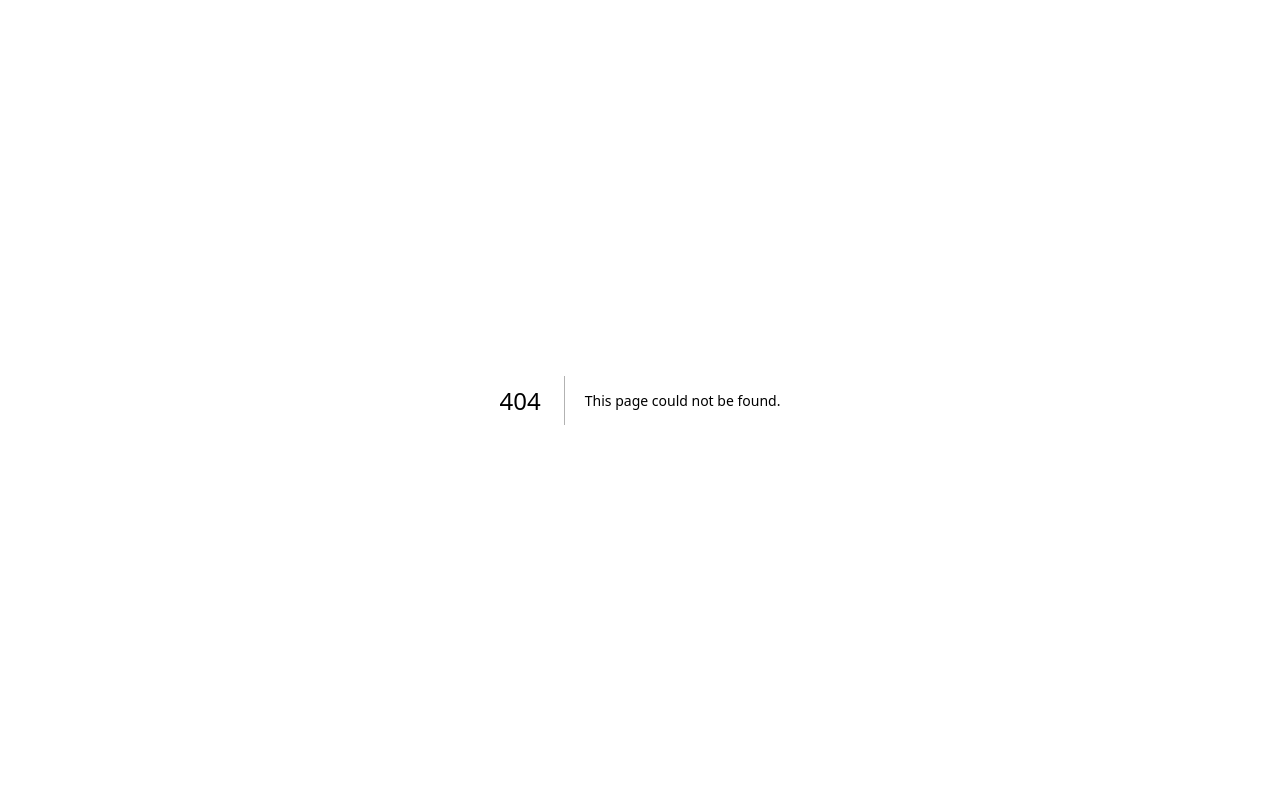
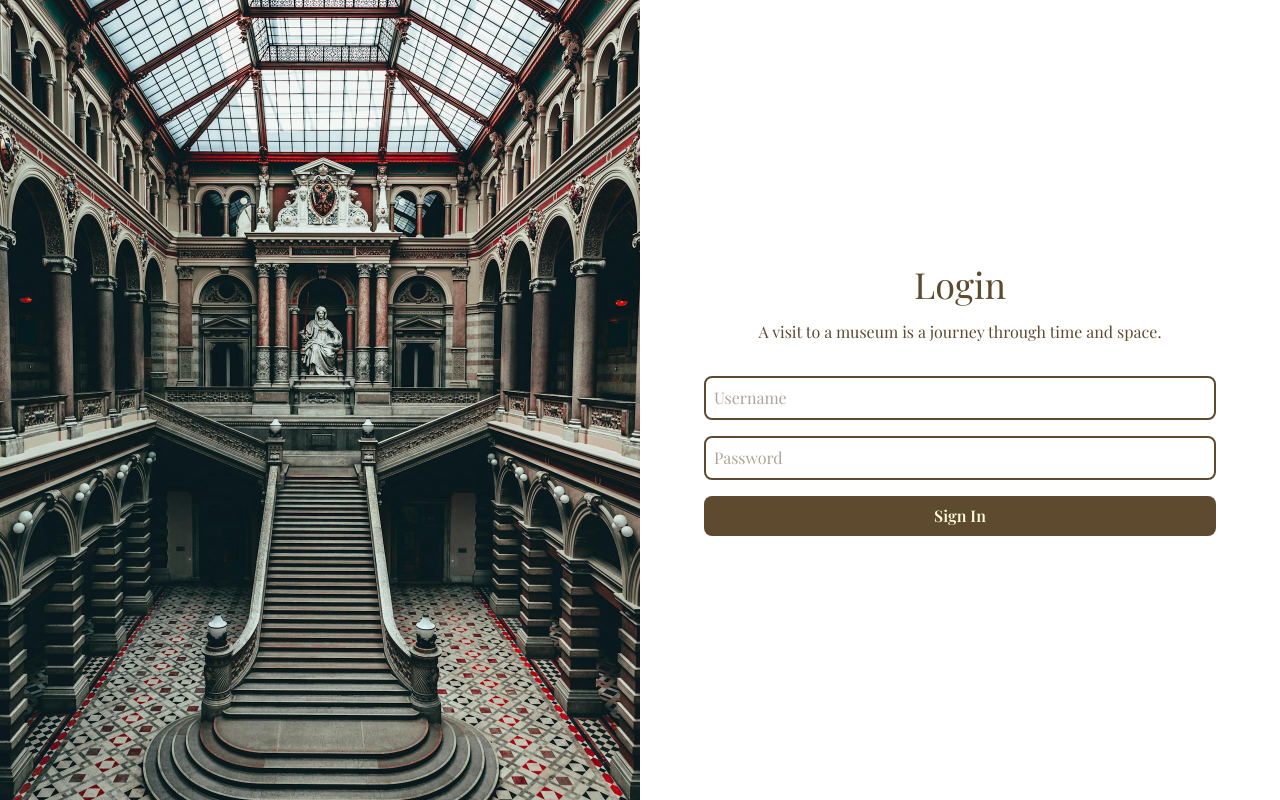
Before and after one commit to nugroho-dotnc/project-csc-artexplorer, a Next.js app: page /auth/login in a window 1280 px wide. Before the commit this address had no page. Built offline with nearby package versions, Linux system fonts and the light colour scheme; a web font is replaced by a local one.

Commit message:
login admin

```diff
--- a/src/components/admin-layout.js
+++ b/src/components/admin-layout.js
@@ -1,9 +1,20 @@
 import { useState, useEffect } from 'react';
 import AdminSidebar from './admin-sidebar';
 import AdminMobileNav from '../components/admin-mobile-nav';
-
+import { useRouter } from 'next/router';
 export default function AdminLayout({ children }) {
   const [isSidebarOpen, setIsSidebarOpen] = useState(false);
+  const [isLoading, setIsLoading] = useState(true);
+  const router = useRouter()
+  useEffect(()=>{
+      const isLoggedIn = sessionStorage.getItem('isLoggedIn');
+      if(isLoggedIn !==  'true' || isLoggedIn  === null) {
+        router.push('/auth/login')
+        setIsLoading(false);
+      }else{
+        setIsLoading(false);
+      }
+  }, []);
 
   useEffect(() => {
     if (isSidebarOpen) {
@@ -23,9 +34,21 @@ export default function AdminLayout({ children }) {
   const closeSidebar = () => {
     setIsSidebarOpen(false);
   };
-
+  const LoadingView = ()  => {
+    return (
+      <button type="button" class="bg-secondary text-primary ..." disabled>
+      <svg class="mr-3 size-5 animate-spin ..." viewBox="0 0 24 24"></svg>
+      Processing…
+    </button>
+    )
+  }
   return (
-    <div className="flex flex-col md:flex-row min-h-screen bg-gray-100">
+    isLoading?
+    <div className='h-screen w-full flex justify-center items-center'>
+      <LoadingView/>
+    </div>
+    :
+    <div className="flex flex-col md:flex-row min-h-screen bg-gray-100 ">
       <AdminMobileNav onMenuToggle={toggleSidebar} />
 
       <div className="hidden md:flex">
@@ -49,7 +72,6 @@ export default function AdminLayout({ children }) {
         ></div>
       )}
 
-      {/* Main Content Area */}
       <div className={`flex-1 p-4 overflow-auto
         transition-all duration-300 ease-in-out`}>
         {children}
--- a/src/components/admin-sidebar.js
+++ b/src/components/admin-sidebar.js
@@ -4,7 +4,8 @@ import { useRouter } from 'next/router'; // Import useRouter
 export default function AdminSidebar({ onLinkClick }) {
   const router = useRouter();
   const logout = () => {
-    localStorage.setItem("loggedIn", false)
+    sessionStorage.setItem("isLoggedIn", "false")
+    router.reload()
   }
   const navItems = [
     { label: 'Dashboard', href: '/admin/', icon: ( // Tambahkan icon sebagai prop untuk kemudahan
--- a/src/components/input-text.js
+++ b/src/components/input-text.js
@@ -1,6 +1,6 @@
 import React from 'react';
 
-const InputText = ({ id, placeholder }) => {
+const InputText = ({ id, placeholder, ...props }) => {
   return (
     <div className="relative w-full mb-6">
       <input
@@ -12,6 +12,7 @@ const InputText = ({ id, placeholder }) => {
                    py-2 text-base
                    focus:outline-none
                    placeholder:text-[#725D3B]/60"
+        {...props}
       />
       <hr></hr>
     </div>
--- /dev/null
+++ b/src/pages/auth/login.js
@@ -0,0 +1,88 @@
+import React, { useState } from "react";
+import { useRouter } from "next/router";
+
+
+function TextInput({ className, ...props }) {
+  const baseClasses = "border text-secondary rounded-lg focus:outline-none focus:ring-2 focus:ring-[#8d6e63]";
+  return <input className={`${baseClasses} ${className}`} {...props} />;
+}
+
+
+function Button({ children, className, ...props }) {
+  const baseClasses = "text-primary font-semibold transform transition-all duration-300 ease-in-out hover:-translate-y-1 hover:border-2 hover:border-secondary hover:text-secondary hover:bg-white";
+  return (
+    <button className={`${baseClasses} ${className}`} {...props}>
+      {children}
+    </button>
+  );
+}
+
+
+function LoginForm({ isMobile = false }) {
+  const [username, setUsername] = useState("");
+  const [password, setPassword] = useState("");
+  const router = useRouter();
+  const [error, setError] = useState("");
+
+  const handleLogin = () => {
+    setError("");
+    if (username === "admin" && password === "admin") {
+      sessionStorage.setItem("isLoggedIn", "true");
+      router.push("/admin");
+    } else {
+      setError("Invalid username or password.");
+    }
+  };
+
+  return (
+    <div className={isMobile ? "w-full max-w-md mx-auto flex flex-col flex-1 pt-8" : "w-1/2 h-full flex flex-col justify-center items-center"}>
+      <h1 className={isMobile ? "text-4xl font-serif text-center text-[#5D4037] mb-6" : "text-4xl text-secondary"}>
+        Login
+      </h1>
+      {!isMobile && (
+        <p className="text-secondary pt-4">
+          A visit to a museum is a journey through time and space.
+        </p>
+      )}
+      <TextInput
+        type="text"
+        placeholder="Username"
+        className={isMobile ? "w-full border-secondary py-3 px-4 rounded-xl mb-4" : "w-[80%] border-2 border-secondary mt-8 py-2 px-2 rounded-[8px]"}
+        onChange={(e) => setUsername(e.target.value)}
+      />
+      <TextInput
+        type="password"
+        placeholder="Password"
+        className={isMobile ? "w-full border-secondary py-3 px-4 rounded-xl mb-6" : "w-[80%] border-2 border-secondary mt-4 py-2 px-2 rounded-[8px]"}
+        onChange={(e) => setPassword(e.target.value)}
+      />
+      {error && <p className="text-red-500 text-sm mb-2">{error}</p>}
+      <Button
+        className={isMobile ? "w-full bg-[#5D4037] py-3 rounded-xl hover:shadow-lg hover:bg-opacity-90" : "w-[80%] mt-4 bg-secondary py-2 rounded-[8px] hover:shadow-md hover:bg-opacity-90"}
+        onClick={handleLogin}
+      >
+        Sign In
+      </Button>
+    </div>
+  );
+}
+
+export default function Login() {
+  return (
+    <>
+      <div
+        className="w-screen h-screen md:hidden relative bg-cover bg-center"
+        style={{ backgroundImage: `url("/uploads/museum/login.jpg")` }}
+      >
+        <div className="absolute bottom-0 left-0 right-0 h-[75%] bg-white rounded-t-[24px] p-8 flex flex-col">
+          <LoginForm isMobile={true} />
+        </div>
+      </div>
+
+      <div className="w-screen h-screen hidden md:flex relative">
+        <div className="w-1/2 h-full bg-[url(/uploads/museum/login.jpg)] bg-center bg-cover"></div>
+        <LoginForm isMobile={false} />
+      </div>
+    </>
+  );
+}
```
